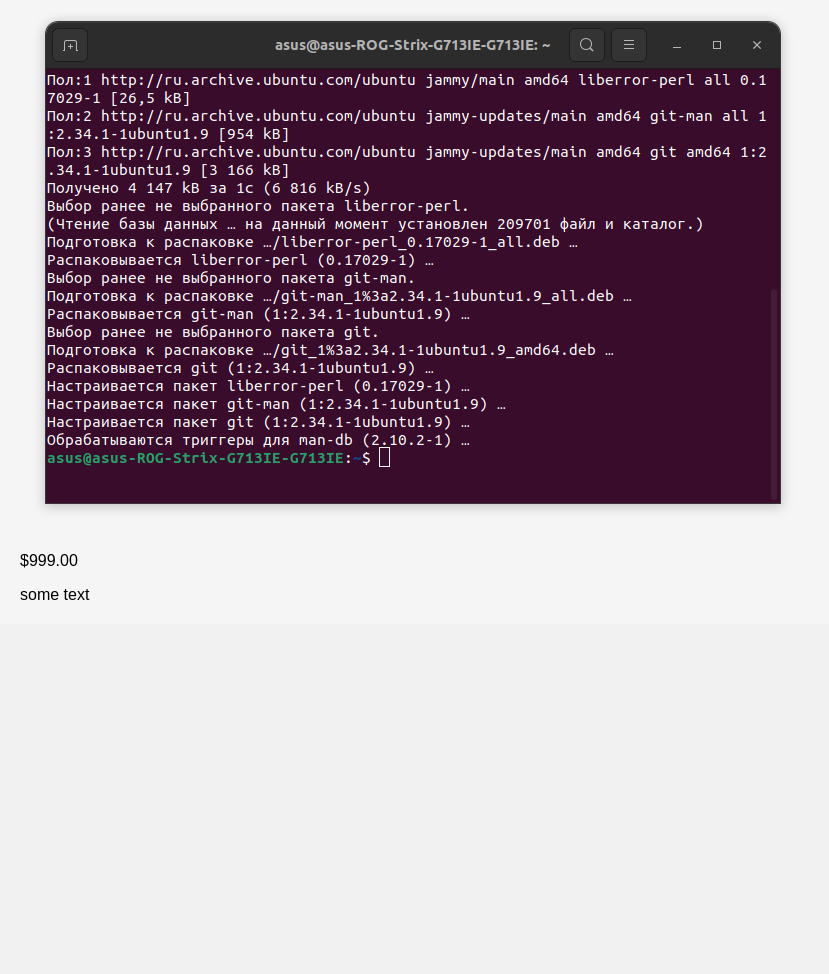
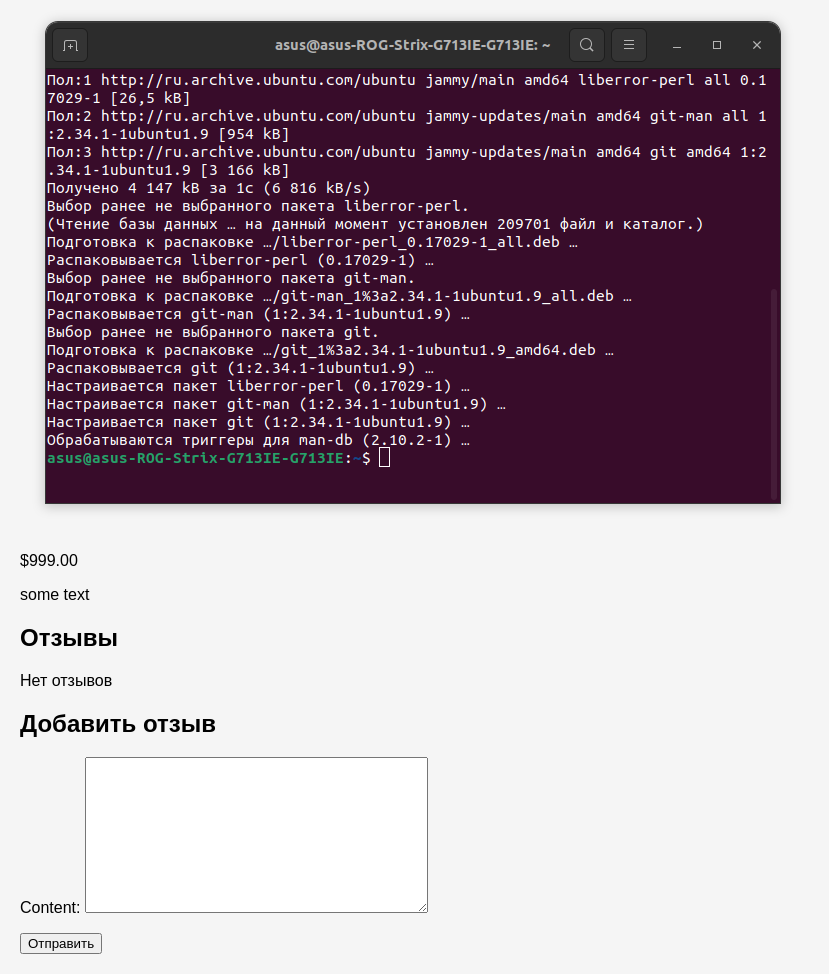
Before and after one commit to LS11FAN/SHOP_API, a Django app: a page that uses shop_project/templates/detail.html in a window 1280 px wide. Shown: the part 237-1211 px from the top of the page, without its empty margins (0-829 px from the left). Before the commit the page ends 837 px from the top, so only its background shows below. Run offline with Django 4.2, Linux system fonts and the light colour scheme; data comes from the database, SQL or seed files in the repository; tables that the repository leaves empty hold one stand-in row (values such as "Sample post").

Commit message:
finalized reviews, made a template for reviews, set up a secret key

```diff
--- a/requirements.txt
+++ b/requirements.txt
@@ -1,5 +1,6 @@
 asgiref==3.7.2
 Django==4.2.7
 Pillow==10.1.0
+python-dotenv==1.0.0
 sqlparse==0.4.4
 typing_extensions==4.8.0
--- a/shop_base/settings.py
+++ b/shop_base/settings.py
@@ -12,6 +12,9 @@
 
 import os
 from pathlib import Path
+from dotenv import load_dotenv
+
+load_dotenv()
 
 # Build paths inside the project like this: BASE_DIR / 'subdir'.
 BASE_DIR = Path(__file__).resolve().parent.parent
@@ -21,7 +24,7 @@
 # See https://docs.djangoproject.com/en/4.2/howto/deployment/checklist/
 
 # SECURITY WARNING: keep the secret key used in production secret!
-SECRET_KEY = 'django-insecure-h%(a(3_u%jx@f@98t(wmbat515i5$g)6$@xlz68&g3ai(-b403'
+SECRET_KEY = os.getenv('SECRET_KEY')
 
 # SECURITY WARNING: don't run with debug turned on in production!
 DEBUG = True
--- a/shop_project/templates/detail.html
+++ b/shop_project/templates/detail.html
@@ -15,5 +15,17 @@
         <img src="{{ product.image.url }}" alt="{{ product.name }}">
         <p class="price">${{ product.price }}</p>
         {{ product.description|linebreaks }}
+        <h2>Отзывы</h2>
+        {% for review in reviews %}
+            <p>{{ review.content }}</p>
+        {% empty %}
+            <p>Нет отзывов</p>
+        {% endfor %}
+        <h2>Добавить отзыв</h2>
+        <form method="post" action="{% url 'products:product_detail' product_id=product.id %}">
+            {% csrf_token %}
+            {{ form.as_p }}
+        <button type="submit">Отправить</button>
+</form>
     </div>
 {% endblock %}
```
